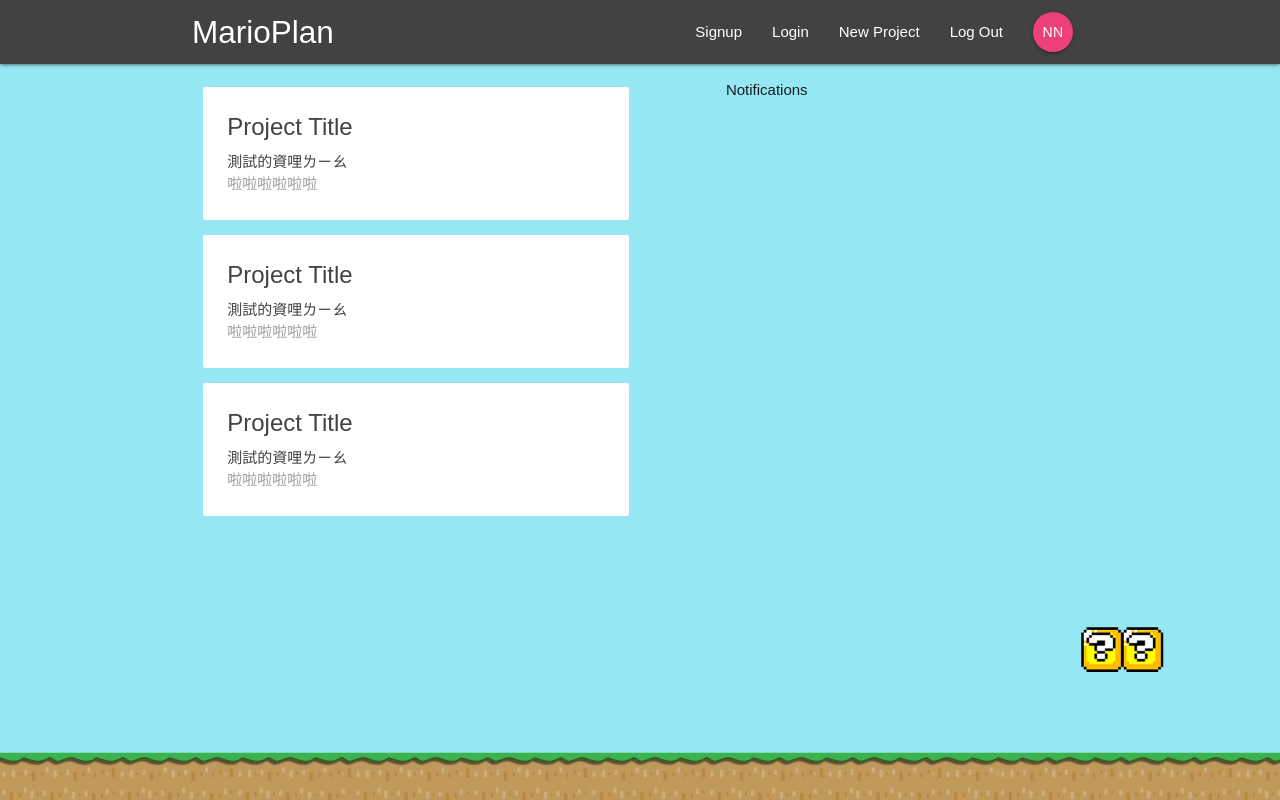
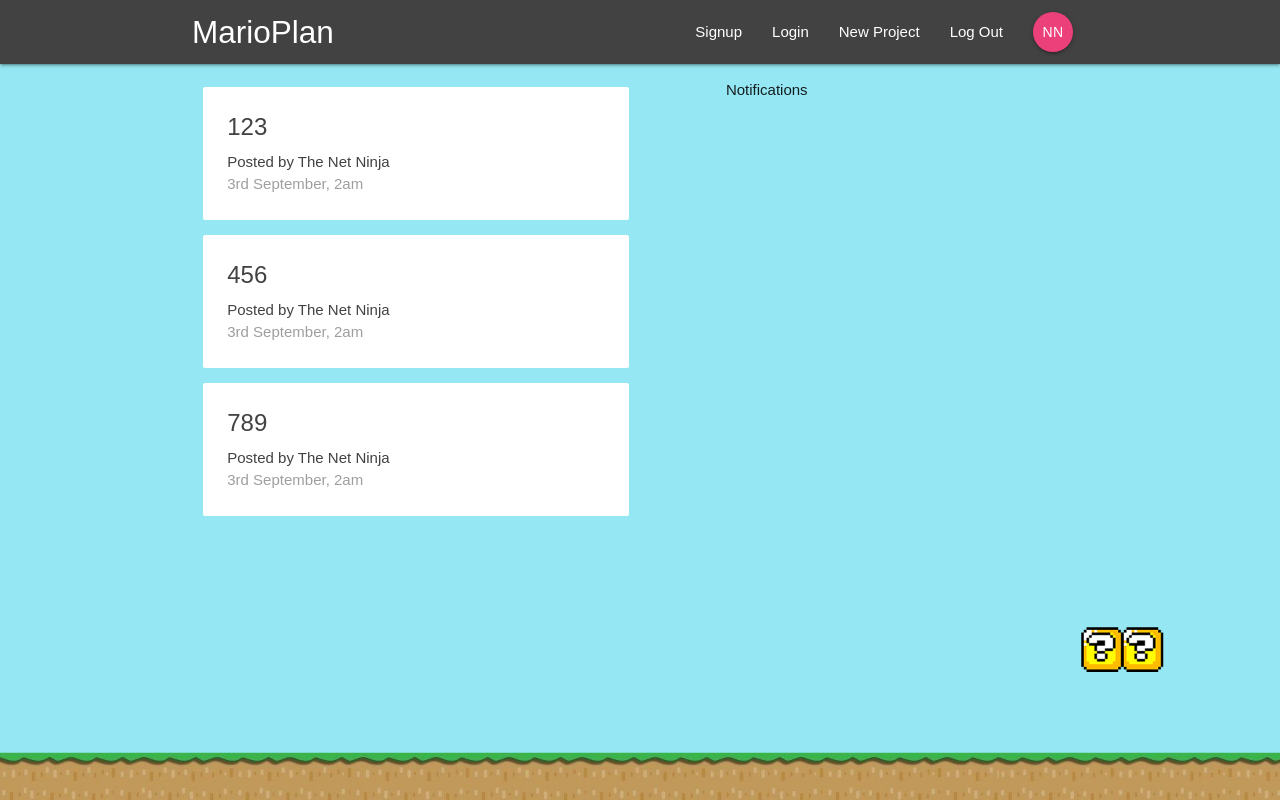
Before and after one commit to baconYao/React-Redux-Firebase, a React (Create React App) app: page / in a window 1280 px wide. Built offline with nearby package versions, Linux system fonts and the light colour scheme.

Commit message:
Add dummy data

```diff
--- a/src/components/dashboard/Dashboard.js
+++ b/src/components/dashboard/Dashboard.js
@@ -1,14 +1,19 @@
 import React, { Component } from "react";
 import Notifications from "./Notifications";
 import ProjectList from "../projects/ProjectList";
+import { tsPropertySignature } from "@babel/types";
+import { connect } from "react-redux";
 
 class Dashboard extends Component {
   render() {
+    // console.log(this.props)
+    const { projects } = this.props;
     return (
       <div className="dashboard container">
         <div className="row">
           <div className="col s12 m6">
-            <ProjectList />
+            {/* 將redux給予的props.projects取出後，再當成參數傳給ProjectList */}
+            <ProjectList projects={projects}/>
           </div>
           <div className="col s12 m5 offset-m1">
             <Notifications />
@@ -19,4 +24,15 @@
   }
 }
 
-export default Dashboard;
+// 將redux內的state轉換成props，以供此 class component 使用
+const mapStateToProps = (state) => {
+  return {
+    // state.project的project是在rootReducer.js定義的
+    // state.project.projects的projects是在projectReducer.js的initState給予得值
+    // 我們在這裡定義的projects key，將可以透過 this.tsPropertySignature.projects取得
+    projects: state.project.projects
+  }
+}
+
+// connect是react和redux的黏合劑，需要帶入mapStateToProps，使得Dashboard component知道redux給予它什麼props(在這裡是projects，我們定義的key)
+export default connect(mapStateToProps)(Dashboard);
--- a/src/components/projects/ProjectList.js
+++ b/src/components/projects/ProjectList.js
@@ -1,33 +1,14 @@
 import React from "react";
+import ProjectSummary from "./ProjectSummary";
 
-const ProjectList = () => {
+const ProjectList = ({projects}) => {
   return (
     <div className="project-list section">
-
-      <div className="card z-depth-0 project-summary">
-        <div className="card-content grey-text text-darken-3">
-          <span className="card-title">Project Title</span>
-          <p>測試的資哩ㄌㄧㄠ</p>
-          <p className="grey-text">啦啦啦啦啦啦</p>
-        </div>
-      </div>
-
-      <div className="card z-depth-0 project-summary">
-        <div className="card-content grey-text text-darken-3">
-          <span className="card-title">Project Title</span>
-          <p>測試的資哩ㄌㄧㄠ</p>
-          <p className="grey-text">啦啦啦啦啦啦</p>
-        </div>
-      </div>
-
-      <div className="card z-depth-0 project-summary">
-        <div className="card-content grey-text text-darken-3">
-          <span className="card-title">Project Title</span>
-          <p>測試的資哩ㄌㄧㄠ</p>
-          <p className="grey-text">啦啦啦啦啦啦</p>
-        </div>
-      </div>
-
+      { projects && projects.map( project => {
+        return (
+          <ProjectSummary project={project} key={project.id} />
+        )
+      })}
     </div>
   )
 }
--- a/src/store/reducers/projectReducer.js
+++ b/src/store/reducers/projectReducer.js
@@ -1,4 +1,10 @@
-const initState = {};
+const initState = {
+  projects: [
+    {id: 1, title: '123', content: "我很好"},
+    {id: 2, title: '456', content: "拉肚子囉"},
+    {id: 3, title: '789', content: "別再拉了..."},
+  ]
+};
 
 const projectReducer = (state=initState, action) => {
   return state;
```
